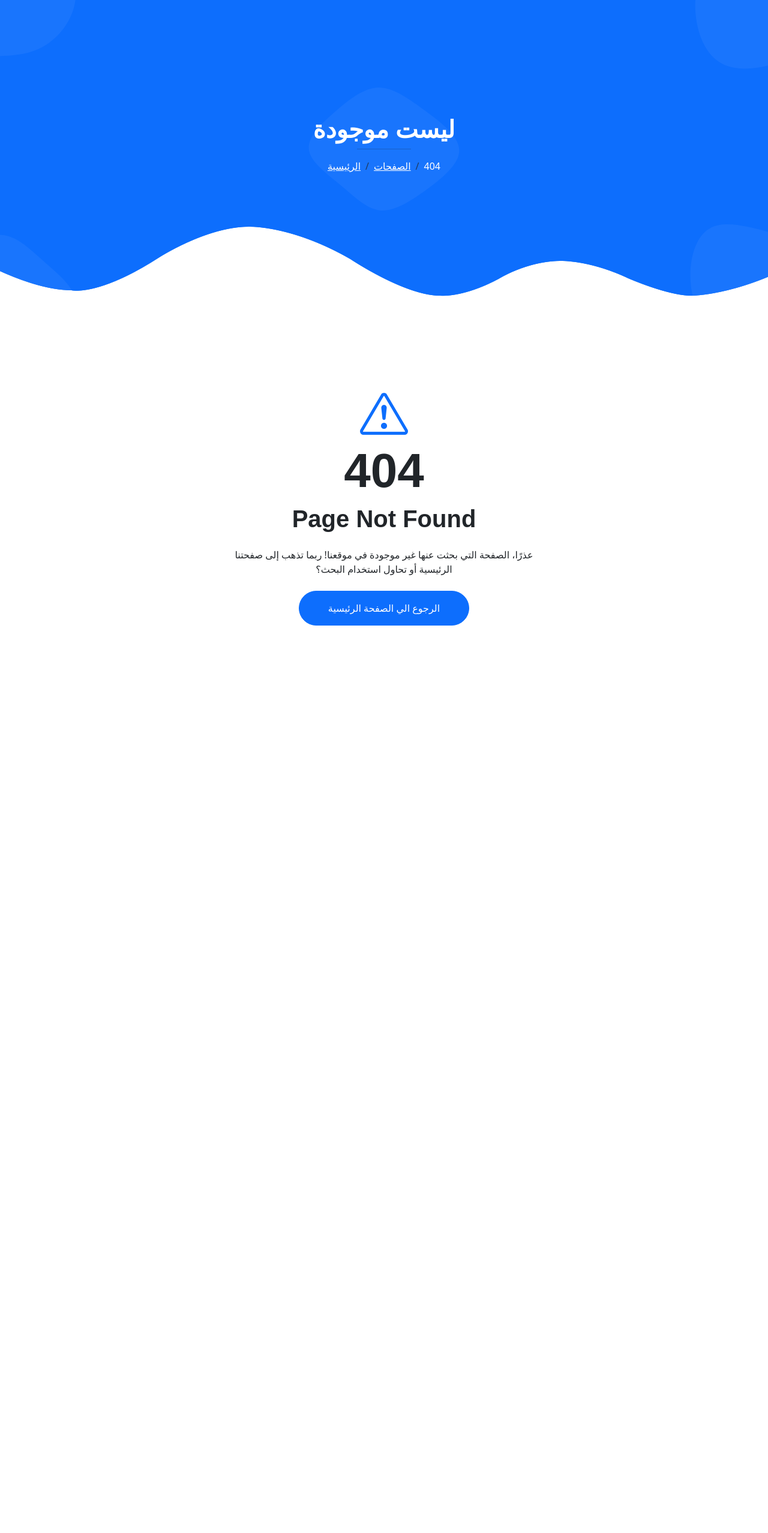
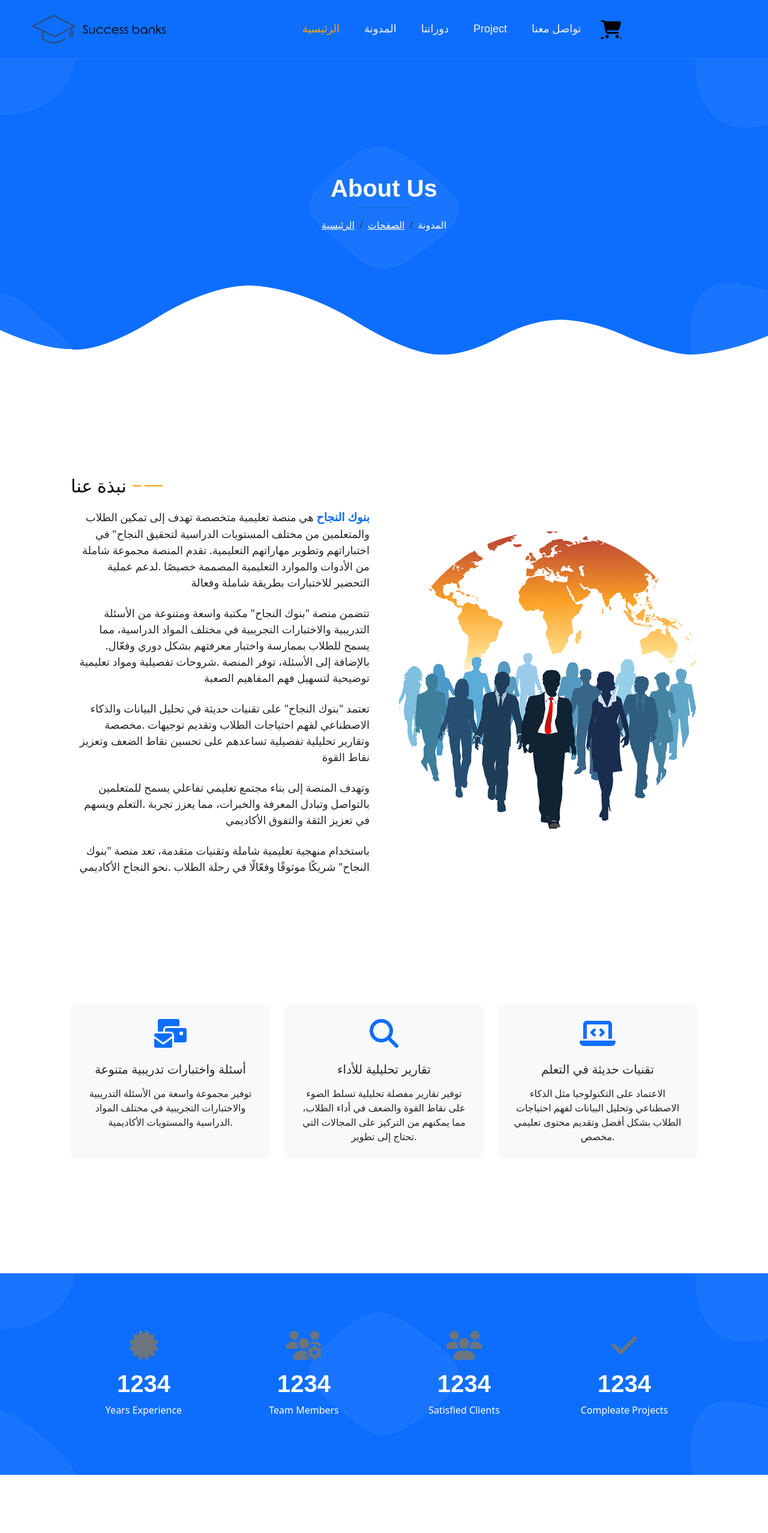
Before and after one commit to MohammedYa/successful-Banks, an Angular app: page /about in a window 1280 px wide. Before the commit this address had no page. Shown: the top 2556 px of the page at 60% size. Before the commit the page ends 1091 px from the top, so only its background shows below. Built offline with nearby package versions, Linux system fonts and the light colour scheme.

Commit message:
add about

```diff
--- a/src/app/app.component.html
+++ b/src/app/app.component.html
@@ -1 +1,3 @@
-<app-notfound></app-notfound>
+<app-navbar></app-navbar>
+<router-outlet></router-outlet>
+<app-footer></app-footer>
--- a/src/app/app.module.ts
+++ b/src/app/app.module.ts
@@ -11,6 +11,8 @@ import { ContactComponent } from './componants/contact/contact.component';
 import { ServiceItemComponent } from './componants/service-item/service-item.component';
 import { PaymentComponent } from './componants/payment/payment.component';
 import { CartComponent } from './componants/cart/cart.component';
+import { NavbarComponent } from './componants/navbar/navbar.component';
+import { FooterComponent } from './componants/footer/footer.component';
 
 @NgModule({
   declarations: [
@@ -24,7 +26,8 @@ import { CartComponent } from './componants/cart/cart.component';
     ServiceItemComponent,
     PaymentComponent,
     CartComponent,
-
+    NavbarComponent,
+    FooterComponent
   ],
   imports: [
     BrowserModule,
--- a/src/app/componants/about/about.component.html
+++ b/src/app/componants/about/about.component.html
@@ -1 +1,128 @@
-<p>about works!</p>
+<div class="container-xxl py-5 bg-primary hero-header">
+  <div class="container my-5 py-5 px-lg-5">
+    <div class="row g-5 py-5">
+      <div class="col-12 text-center">
+        <h1 class="text-white animated slideInDown">About Us</h1>
+        <hr class="bg-white mx-auto mt-0" style="width: 90px;">
+        <nav aria-label="breadcrumb">
+          <ol class="breadcrumb justify-content-center">
+            <li class="breadcrumb-item"><a class="text-white" href="#">الرئيسية</a></li>
+            <li class="breadcrumb-item"><a class="text-white" href="#">الصفحات</a></li>
+            <li class="breadcrumb-item text-white active" aria-current="page">المدونة</li>
+          </ol>
+        </nav>
+      </div>
+    </div>
+  </div>
+</div>
+
+
+<!-- About Start -->
+<div class="container-xxl py-5">
+  <div class="container py-5 px-lg-5">
+    <div class="row g-5 align-items-center">
+      <div class="col-lg-6 wow fadeInUp" data-wow-delay="0.1s">
+        <p class=" section-title text-secondary"> نبذة عنا <span></span> </p>
+        <!-- <h1 class="mb-5"> </h1> -->
+        <p class="dirctionn  mb-4">
+          <span class="titlee" >بنوك النجاح</span>
+            هي منصة تعليمية متخصصة تهدف إلى تمكين الطلاب والمتعلمين من مختلف المستويات الدراسية لتحقيق النجاح"
+          في اختباراتهم وتطوير مهاراتهم التعليمية. تقدم المنصة مجموعة شاملة من الأدوات والموارد التعليمية المصممة خصيصًا
+          .لدعم عملية التحضير للاختبارات بطريقة شاملة وفعالة
+        </p>
+        <p class="dirctionn mb-4">تتضمن منصة "بنوك النجاح" مكتبة واسعة ومتنوعة من الأسئلة التدريبية والاختبارات التجريبية في مختلف
+          المواد الدراسية، مما يسمح للطلاب بممارسة واختبار معرفتهم بشكل دوري وفعّال. بالإضافة إلى الأسئلة، توفر المنصة
+          .شروحات تفصيلية ومواد تعليمية توضيحية لتسهيل فهم المفاهيم الصعبة </p>
+
+        <p class= "dirctionn mb-4">
+          تعتمد "بنوك النجاح" على تقنيات حديثة في تحليل البيانات والذكاء الاصطناعي لفهم احتياجات الطلاب وتقديم توجيهات
+          .مخصصة وتقارير تحليلية تفصيلية تساعدهم على تحسين نقاط الضعف وتعزيز نقاط القوة
+        </p>
+        <p class="dirctionn mb-4">
+          وتهدف المنصة إلى بناء مجتمع تعليمي تفاعلي يسمح للمتعلمين بالتواصل وتبادل المعرفة والخبرات، مما يعزز تجربة
+          .التعلم ويسهم في تعزيز الثقة والتفوق الأكاديمي
+        </p>
+        <p class="dirctionn mb-4">
+          باستخدام منهجية تعليمية شاملة وتقنيات متقدمة، تعد منصة "بنوك النجاح" شريكًا موثوقًا وفعّالًا في رحلة الطلاب
+         .نحو النجاح الأكاديمي
+        </p>
+
+        <!-- <a href="" class="btn btn-primary py-sm-3 px-sm-5 rounded-pill mt-3">Read More</a> -->
+      </div>
+      <div class="col-lg-6">
+        <img class="img-fluid wow zoomIn" data-wow-delay="0.5s" src="../../../assets/img/about.png">
+      </div>
+    </div>
+  </div>
+</div>
+<!-- About End -->
+
+
+<!-- Feature Start -->
+<div class="container-xxl py-5">
+  <div class="container py-5 px-lg-5">
+    <div class="row g-4">
+      <div class="col-lg-4 wow fadeInUp" data-wow-delay="0.1s">
+        <div class="feature-item bg-light rounded text-center p-4">
+          <i class="fa fa-3x fa-mail-bulk text-primary mb-4"></i>
+          <h5 class="mb-3">أسئلة واختبارات تدريبية متنوعة</h5>
+          <p class="m-0">توفير مجموعة واسعة من الأسئلة التدريبية والاختبارات التجريبية في مختلف المواد الدراسية
+            والمستويات الأكاديمية.
+          <br>
+          <br>
+        </p>
+        </div>
+      </div>
+      <div class="col-lg-4 wow fadeInUp" data-wow-delay="0.3s">
+        <div class="feature-item bg-light rounded text-center p-4">
+          <i class="fa fa-3x fa-search text-primary mb-4"></i>
+          <h5 class="mb-3">تقارير تحليلية للأداء</h5>
+          <p class="m-0">توفير تقارير مفصلة تحليلية تسلط الضوء على نقاط القوة والضعف في أداء الطلاب، مما يمكنهم من
+            التركيز على المجالات التي تحتاج إلى تطوير.</p>
+        </div>
+      </div>
+      <div class="col-lg-4 wow fadeInUp" data-wow-delay="0.5s">
+        <div class="feature-item bg-light rounded text-center p-4">
+          <i class="fa fa-3x fa-laptop-code text-primary mb-4"></i>
+          <h5 class="mb-3"> تقنيات حديثة في التعلم </h5>
+          <p class="m-0">الاعتماد على التكنولوجيا مثل الذكاء الاصطناعي وتحليل البيانات لفهم احتياجات الطلاب بشكل أفضل
+            وتقديم محتوى تعليمي مخصص.</p>
+        </div>
+      </div>
+    </div>
+  </div>
+</div>
+<!-- Feature End -->
+
+
+
+
+
+<!-- Facts Start -->
+<div class="container-xxl bg-primary fact py-5 wow fadeInUp" data-wow-delay="0.1s">
+  <div class="container py-5 px-lg-5">
+    <div class="row g-4">
+      <div class="col-md-6 col-lg-3 text-center wow fadeIn" data-wow-delay="0.1s">
+        <i class="fa fa-certificate fa-3x text-secondary mb-3"></i>
+        <h1 class="text-white mb-2" data-toggle="counter-up">1234</h1>
+        <p class="text-white mb-0">Years Experience</p>
+      </div>
+      <div class="col-md-6 col-lg-3 text-center wow fadeIn" data-wow-delay="0.3s">
+        <i class="fa fa-users-cog fa-3x text-secondary mb-3"></i>
+        <h1 class="text-white mb-2" data-toggle="counter-up">1234</h1>
+        <p class="text-white mb-0">Team Members</p>
+      </div>
+      <div class="col-md-6 col-lg-3 text-center wow fadeIn" data-wow-delay="0.5s">
+        <i class="fa fa-users fa-3x text-secondary mb-3"></i>
+        <h1 class="text-white mb-2" data-toggle="counter-up">1234</h1>
+        <p class="text-white mb-0">Satisfied Clients</p>
+      </div>
+      <div class="col-md-6 col-lg-3 text-center wow fadeIn" data-wow-delay="0.7s">
+        <i class="fa fa-check fa-3x text-secondary mb-3"></i>
+        <h1 class="text-white mb-2" data-toggle="counter-up">1234</h1>
+        <p class="text-white mb-0">Compleate Projects</p>
+      </div>
+    </div>
+  </div>
+</div>
+<!-- Facts End -->
--- /dev/null
+++ b/src/app/componants/about/about.component.scss
@@ -0,0 +1,14 @@
+.dirctionn {
+  text-align: right;
+  font-size: 18px;
+
+}
+.section-title {
+  font-size: 30px;
+  color: black !important;
+}
+.titlee {
+  font-weight: 700;
+  font-size: 19px;
+  color: #0d6efd;
+}
--- a/src/app/componants/about/about.component.ts
+++ b/src/app/componants/about/about.component.ts
@@ -3,7 +3,7 @@ import { Component } from '@angular/core';
 @Component({
   selector: 'app-about',
   templateUrl: './about.component.html',
-  styleUrl: './about.component.sass'
+  styleUrl: './about.component.scss'
 })
 export class AboutComponent {
 
--- a/src/app/componants/navbar/navbar.component.scss
+++ b/src/app/componants/navbar/navbar.component.scss
@@ -1,8 +1,10 @@
 .nav-coliction {
- background-color: darkseagreen;
+ background-color: #0d6efd;
+ font-size: 30px;
 }
 .cart-dirction {
   display: flex;
   align-items: center;
-  color: green !important;
+  color: black !important;
+  font-size: 30px;
 }
```
Also changed, not shown: src/app/componants/about/about.component.sass (deleted).
